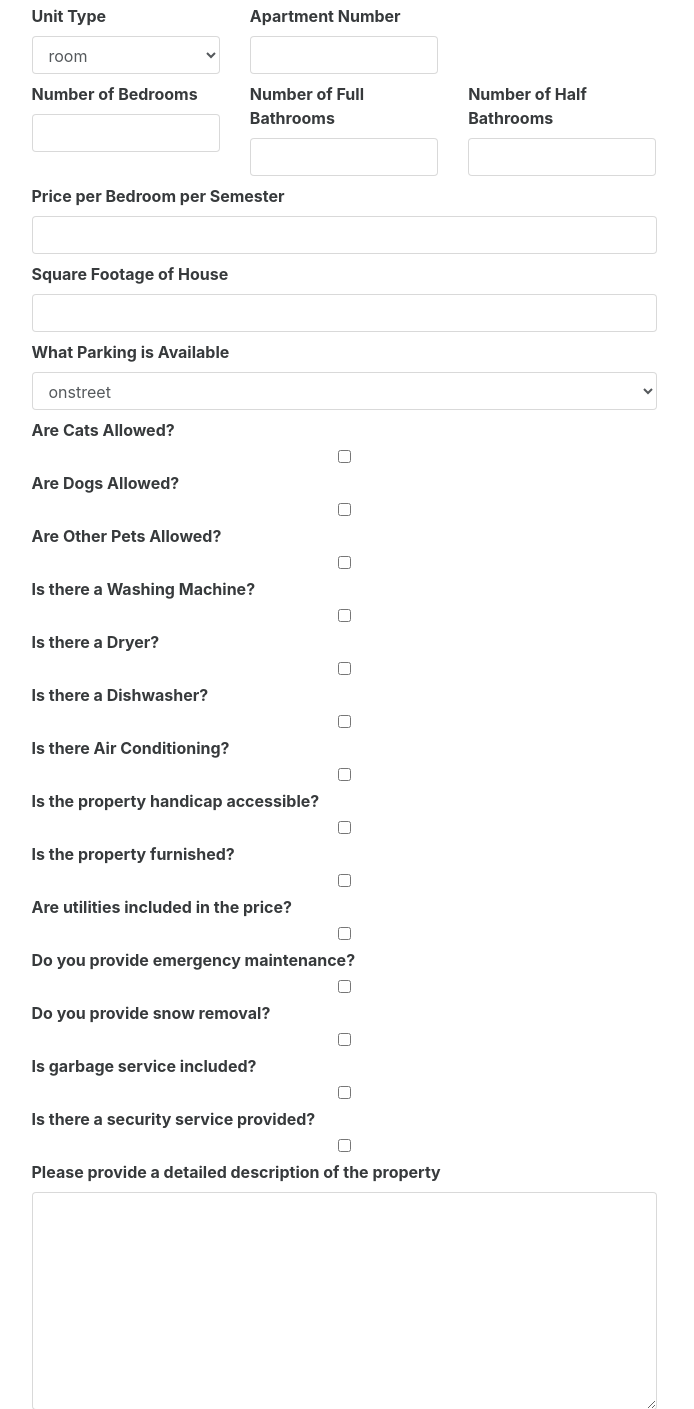
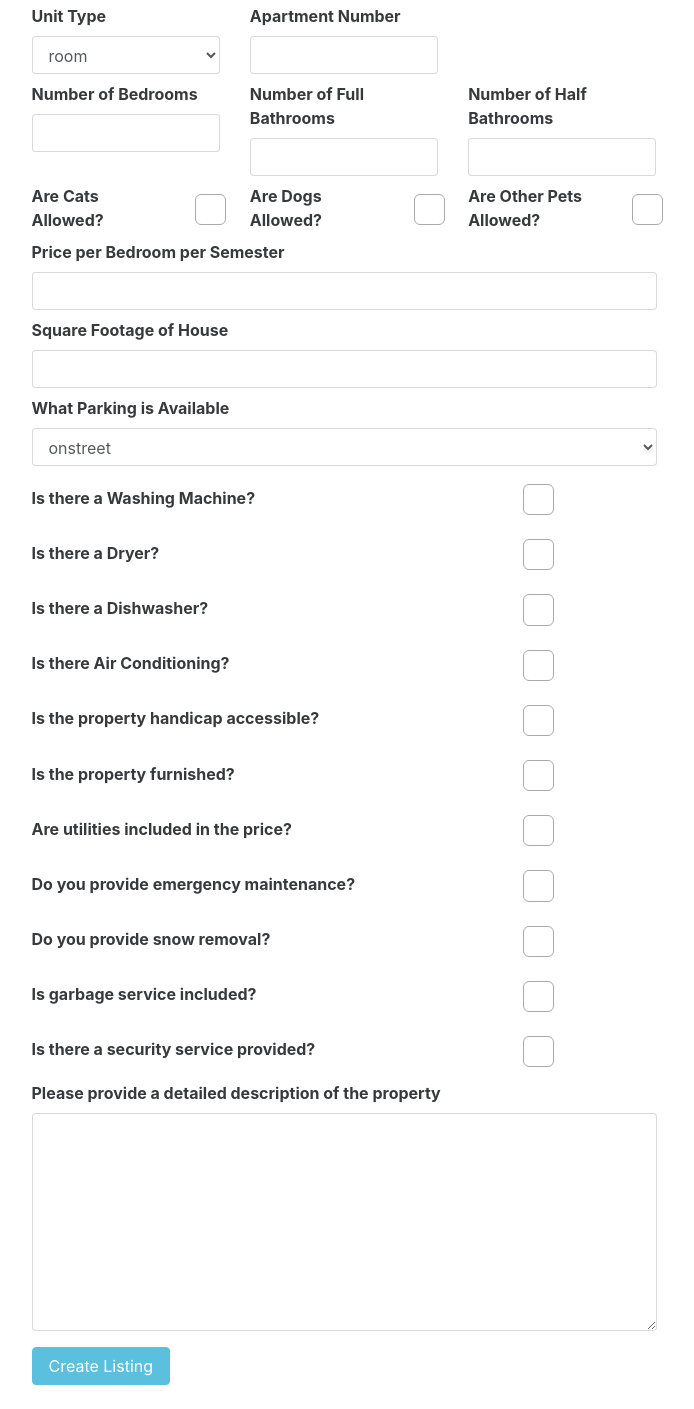
Before and after one commit to maxbbender/nexnest, a Flask app: page /landlord/createListing in a window 1280 px wide. Shown: the part 310-1719 px from the top of the page, without its empty margins (296-990 px from the left). After the commit the page ends 1695 px from the top, so only its background shows below. Run offline with Flask 2, Linux system fonts and the light colour scheme; parts of the project's set-up code (start-up, migrations or seed data) failed here and were passed over; some libraries are stand-ins or nearby versions.

Commit message:
Check boxes with animations

```diff
--- a/nexnest/static/css/customStyling.css
+++ b/nexnest/static/css/customStyling.css
@@ -52,3 +52,62 @@ a:hover {
     /* inline-block space fix */
     margin-right:-4px;
 }
+
+.checkbox label:after,
+.radio label:after {
+    content: '';
+    display: table;
+    clear: both;
+}
+
+.checkbox .cr,
+.radio .cr {
+    position: relative;
+    display: inline-block;
+    border: 1px solid #a9a9a9;
+    border-radius: .25em;
+    width: 1.3em;
+    height: 1.3em;
+    float: left;
+    margin-right: .5em;
+}
+
+.radio .cr {
+    border-radius: 50%;
+}
+
+.checkbox .cr .cr-icon,
+.radio .cr .cr-icon {
+    position: absolute;
+    font-size: .8em;
+    line-height: 0;
+    top: 50%;
+    left: 20%;
+}
+
+.radio .cr .cr-icon {
+    margin-left: 0.04em;
+}
+
+.checkbox label input[type="checkbox"],
+.radio label input[type="radio"] {
+    display: none;
+}
+
+.checkbox label input[type="checkbox"] + .cr > .cr-icon,
+.radio label input[type="radio"] + .cr > .cr-icon {
+    transform: scale(3) rotateZ(-20deg);
+    opacity: 0;
+    transition: all .3s ease-in;
+}
+
+.checkbox label input[type="checkbox"]:checked + .cr > .cr-icon,
+.radio label input[type="radio"]:checked + .cr > .cr-icon {
+    transform: scale(1) rotateZ(0deg);
+    opacity: 1;
+}
+
+.checkbox label input[type="checkbox"]:disabled + .cr,
+.radio label input[type="radio"]:disabled + .cr {
+    opacity: .5;
+}
--- /dev/null
+++ b/nexnest/templates/_checkboxhelpers.html
@@ -0,0 +1,14 @@
+{% macro render_checkbox(field) %}
+    <div class="row">
+        <div class="col-xs-9" style="align-self: center;">
+            <strong>{{ field.label }}</strong>
+        </div>
+        <div class="col-xs-1" style="padding-top: 10px;">
+            <div class="checkbox">
+                <label style="font-size: 1.5em">
+                    {{ field(**kwargs)|safe }}<span class="cr"><i class="cr-icon fa fa-check"></i></span>
+                </label>
+            </div>
+        </div>
+    </div>
+{% endmacro %}
--- a/nexnest/templates/landlord/createListing.html
+++ b/nexnest/templates/landlord/createListing.html
@@ -5,6 +5,7 @@
 		<div class="col-xs-0 col-lg-3"></div>
 		<div class="col-xs-12 col-lg-6">
 			{% from "_formhelpers.html" import render_field %}
+            {% from "_checkboxhelpers.html" import render_checkbox %}
 			<form method=post>
 			{{form.csrf_token}}
 			  	<dl>
@@ -50,27 +51,38 @@
 				    		{{ render_field(form.num_half_baths, class="form-control", type="number") }}
 				    	</div>
 				    </div>
+                    <div class="row">
+                        <div class="col-xs-12 col-lg-4 justify-content-center">
+                            {{ render_checkbox(form.cats, class="form-control") }}
+                        </div>
+                        <div class="col-xs-12 col-lg-4 justify-content-center">
+                            {{ render_checkbox(form.dogs, class="form-control") }}
+                        </div>
+                        <div class="col-xs-12 col-lg-4 justify-content-center">
+                            {{ render_checkbox(form.other_pets, class="form-control") }}
+                        </div>
+                    </div>
 				    {{ render_field(form.price, class="form-control", type="number") }}
 				    {{ render_field(form.square_footage, class="form-control", type="number") }}
 				    {{ render_field(form.parking, class="form-control", type="text") }}
-				    {{ render_field(form.cats, class="form-control") }}
-				    {{ render_field(form.dogs, class="form-control") }}
-				    {{ render_field(form.other_pets, class="form-control") }}
-				    {{ render_field(form.washer, class="form-control") }}
-				    {{ render_field(form.dryer, class="form-control") }}
-				    {{ render_field(form.dishwasher, class="form-control") }}
-				    {{ render_field(form.air_conditioning, class="form-control") }}
-				    {{ render_field(form.handicap, class="form-control") }}
-				    {{ render_field(form.furnished, class="form-control") }}
-				    {{ render_field(form.utilities_included, class="form-control") }}
-				    {{ render_field(form.emergency_maintenance, class="form-control") }}
-				    {{ render_field(form.snow_plowing, class="form-control") }}
-				    {{ render_field(form.garbage_service, class="form-control") }}
-				    {{ render_field(form.security_service, class="form-control") }}
+
+
+
+				    {{ render_checkbox(form.washer, class="form-control") }}
+				    {{ render_checkbox(form.dryer, class="form-control") }}
+				    {{ render_checkbox(form.dishwasher, class="form-control") }}
+				    {{ render_checkbox(form.air_conditioning, class="form-control") }}
+				    {{ render_checkbox(form.handicap, class="form-control") }}
+				    {{ render_checkbox(form.furnished, class="form-control") }}
+				    {{ render_checkbox(form.utilities_included, class="form-control") }}
+				    {{ render_checkbox(form.emergency_maintenance, class="form-control") }}
+				    {{ render_checkbox(form.snow_plowing, class="form-control") }}
+				    {{ render_checkbox(form.garbage_service, class="form-control") }}
+				    {{ render_checkbox(form.security_service, class="form-control") }}
 				    {{ render_field(form.description, class="form-control", type="text", rows=10) }}
 			  	</dl>
 			  	<p>
-			  		<input type='submit' value='Create Listing' class="btn btn-info">
+			  		<input type='submit' value='{{ title }}' class="btn btn-info">
 			  	</p>
 			</form>
 		</div>
```
